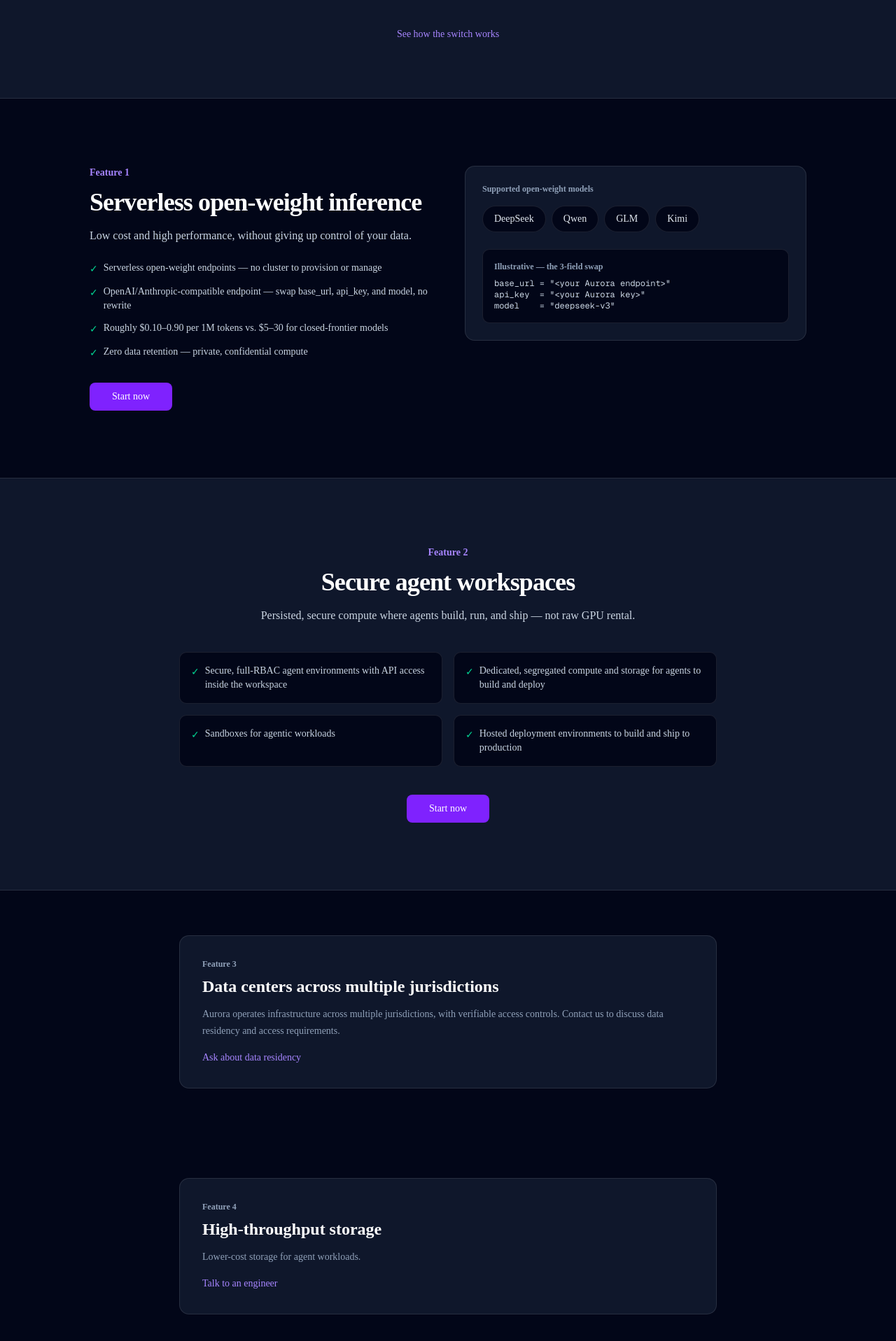
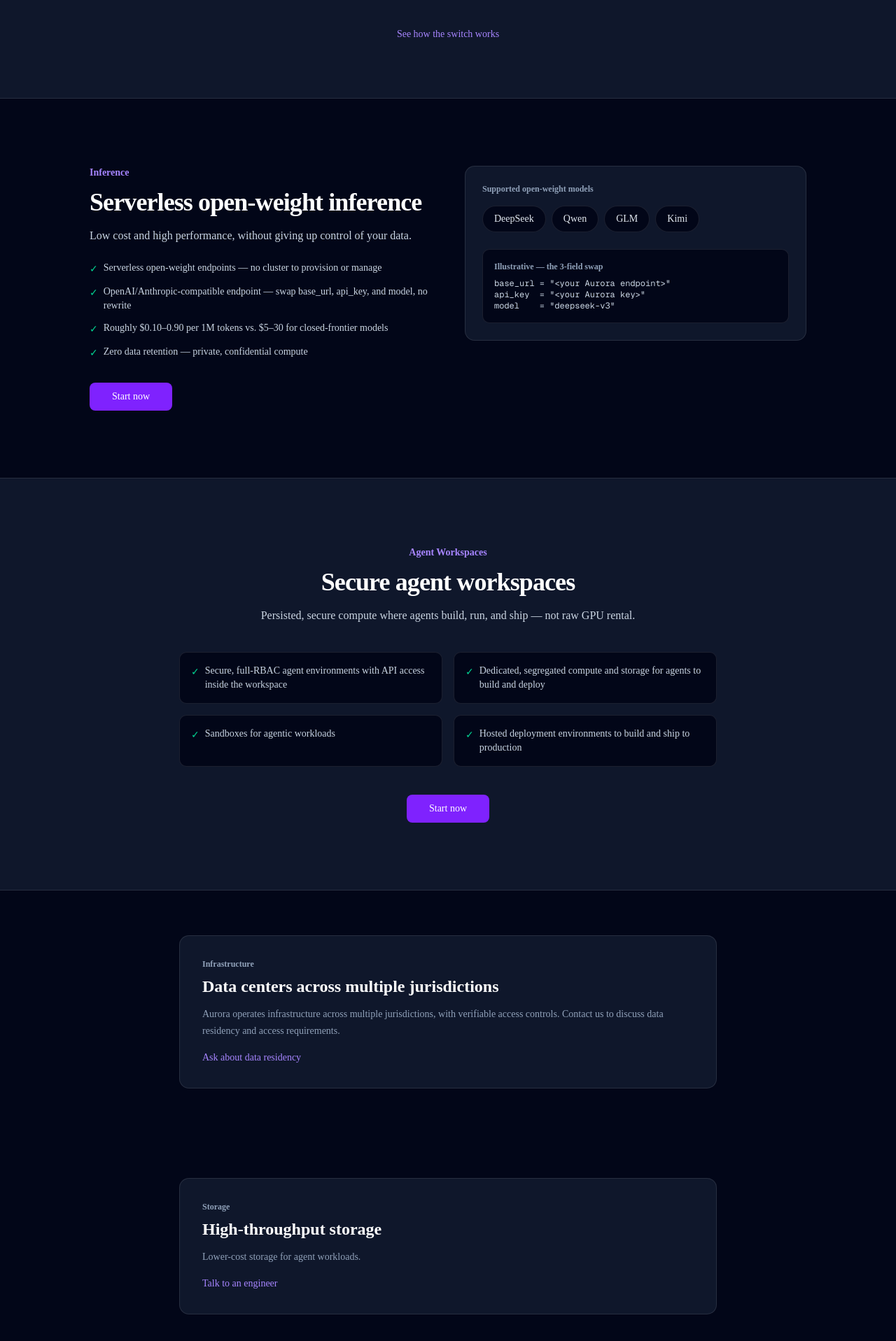
Before and after one commit to timfong888/aurora-webdraft, a Next.js app: page / in a window 1280 px wide. Shown: the part 954-2871 px from the top of the page at 70% size. Built offline with nearby package versions, Linux system fonts and the light colour scheme; no server answers.

Commit message:
fix: replace 'Feature 1–4' eyebrow labels with marketing copy (#43)

```diff
--- a/src/components/sections/FeatureAgentWorkspace.tsx
+++ b/src/components/sections/FeatureAgentWorkspace.tsx
@@ -30,7 +30,7 @@
         <div className="mx-auto max-w-5xl">
           <div className="mx-auto max-w-2xl text-center">
             <p className="text-sm font-semibold text-violet-400">
-              Feature 2
+              Agent Workspaces
             </p>
             <h2
               id="feature-agent-workspace-heading"
--- a/src/components/sections/FeatureDataCenters.tsx
+++ b/src/components/sections/FeatureDataCenters.tsx
@@ -16,7 +16,7 @@
       <div className="mx-auto max-w-3xl">
         <div className="rounded-xl border border-white/10 bg-slate-900 p-6 sm:p-8">
           <p className="text-xs font-semibold text-slate-400">
-            Feature 3
+            Infrastructure
           </p>
           <h2
             id="feature-data-centers-heading"
--- a/src/components/sections/FeatureInference.tsx
+++ b/src/components/sections/FeatureInference.tsx
@@ -30,7 +30,7 @@
         <div className="grid gap-12 lg:grid-cols-2 lg:items-start">
           <div>
             <p className="text-sm font-semibold text-violet-400">
-              Feature 1
+              Inference
             </p>
             <h2
               id="feature-inference-heading"
--- a/src/components/sections/FeatureStorage.tsx
+++ b/src/components/sections/FeatureStorage.tsx
@@ -15,7 +15,7 @@
     >
       <div className="mx-auto max-w-3xl">
         <div className="rounded-xl border border-white/10 bg-slate-900 p-6 sm:p-8">
-          <p className="text-xs font-semibold text-slate-400">Feature 4</p>
+          <p className="text-xs font-semibold text-slate-400">Storage</p>
           <h2
             id="feature-storage-heading"
             className="mt-2 text-xl font-semibold text-white sm:text-2xl"
```
